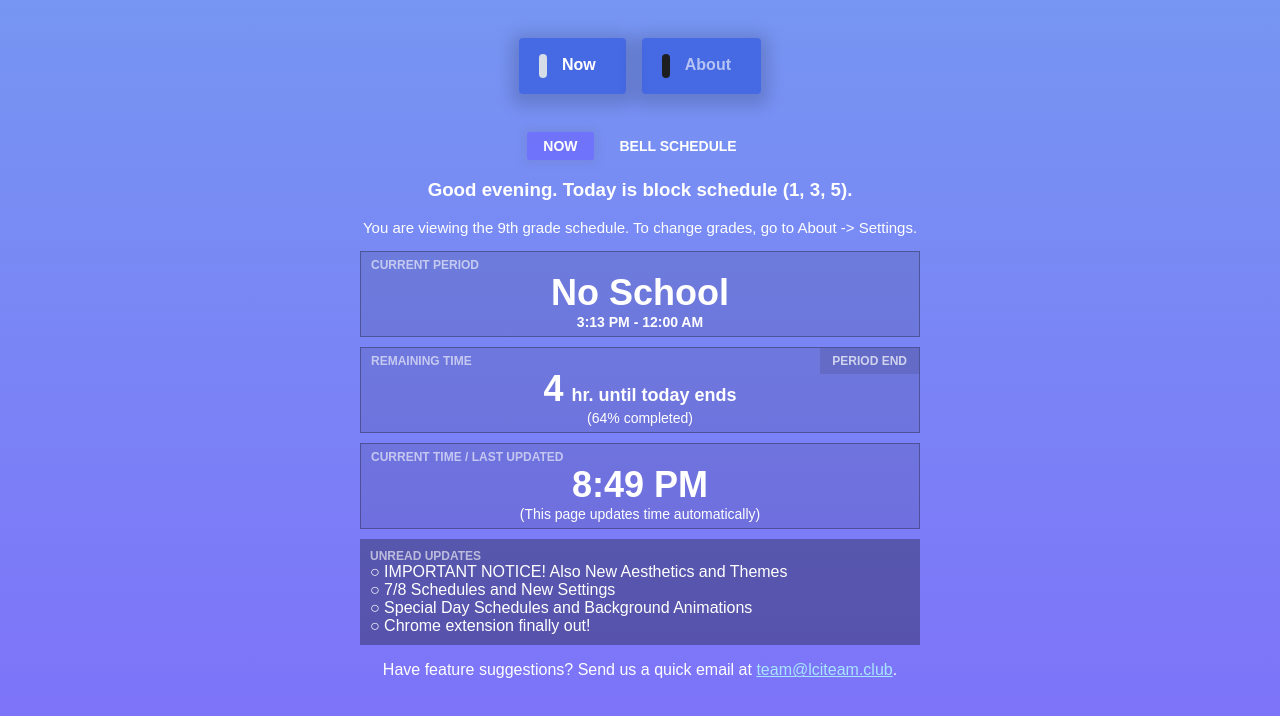
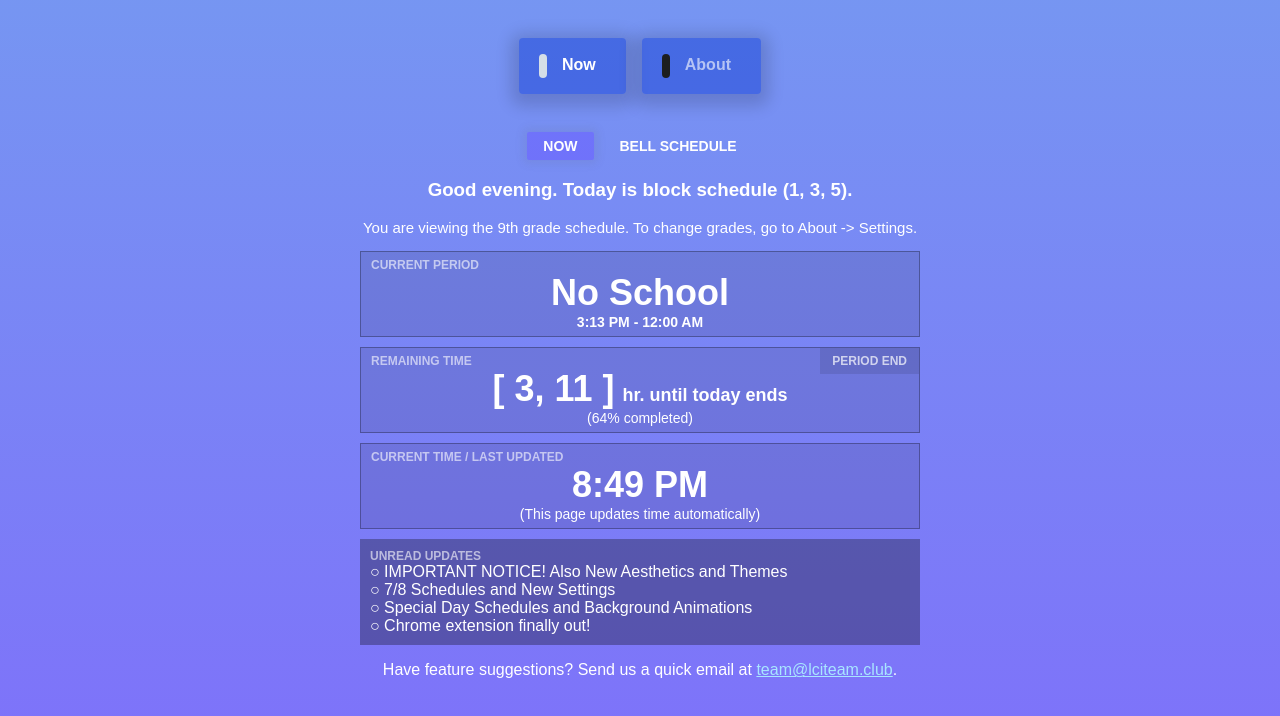
Before and after one commit to lchsiteam/lchs-go-pwa, a Vue app: page /home in a window 1280 px wide. Shown: the top 716 px of the page. Built offline with nearby package versions, Linux system fonts and the light colour scheme; a web font is replaced by a local one.

Commit message:
[fix] Update getFormattedTimeUntilNext()

```diff
--- a/src/views/Now.vue
+++ b/src/views/Now.vue
@@ -89,7 +89,7 @@ export default class Now extends Vue {
     return getPeriodName(this.currentPeriod.period)
   }
   getFormattedTimeUntilNext() {
-    return this.getTimeUntilNext() >= 120 ? Math.ceil(this.getTimeUntilNext() / 60) : this.getTimeUntilNext()
+    return [Math.floor(this.getTimeUntilNext()/60), this.getTimeUntilNext() % 60]
   }
   getCurrentScheduleName() {
     return getScheduleName(this.schedule);
```
